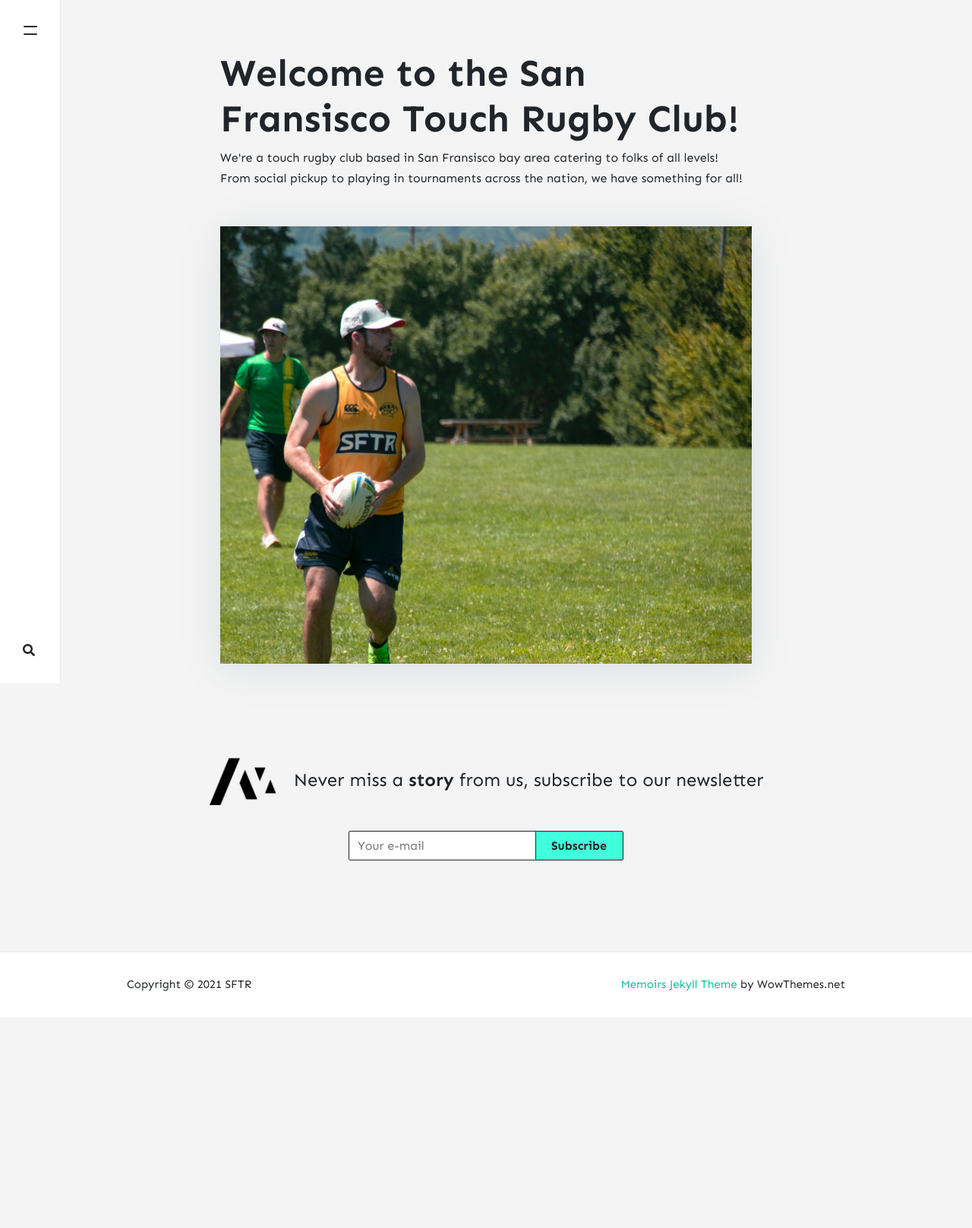
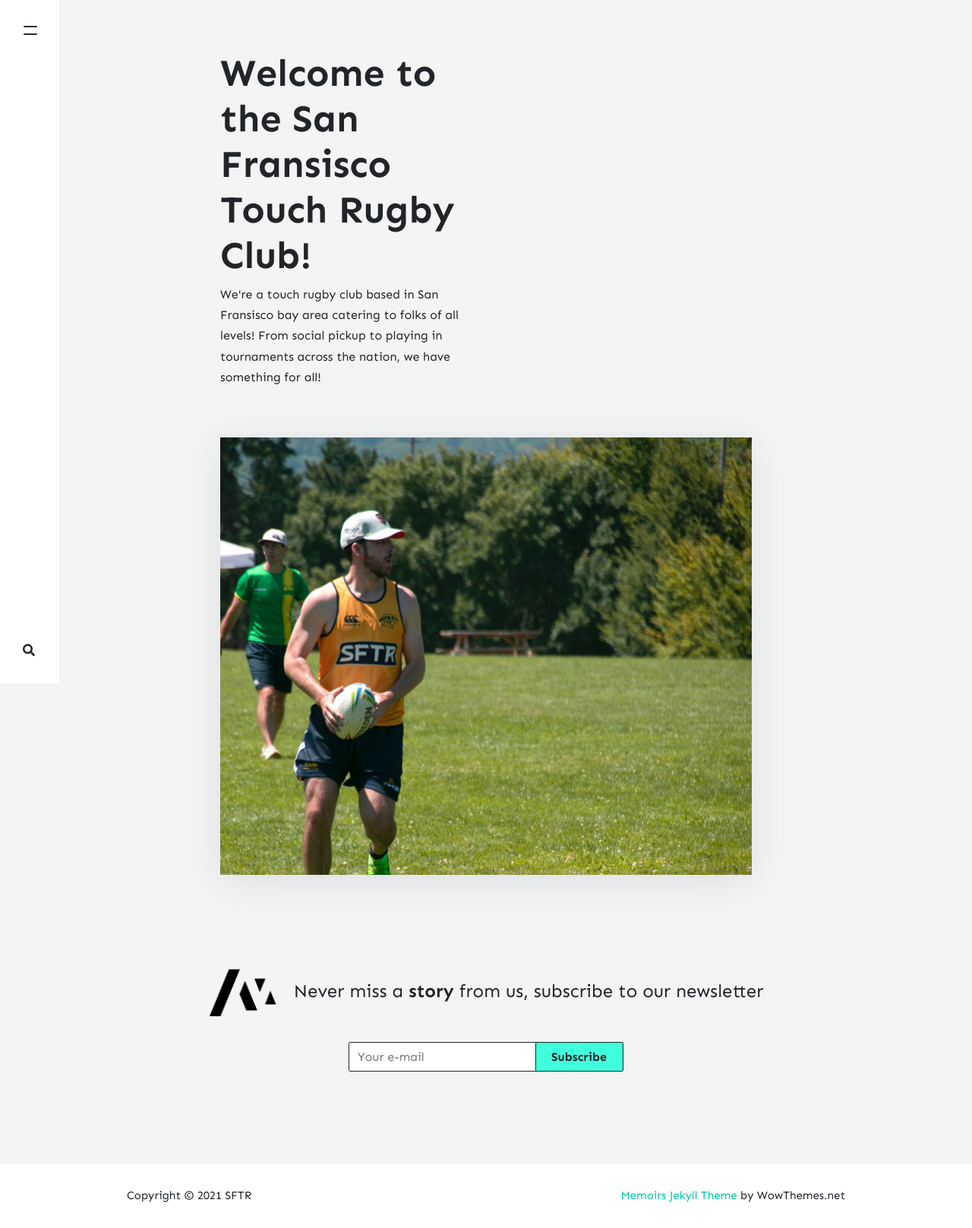
Before and after one commit to stackbit-projects/blue-triceratops-4f502, a Jekyll site: the page built from _pages/about.md, in a window 1280 px wide. Shown: the whole page at 76% size. Built offline with Jekyll 4.4.1, drawn with Linux system fonts in a browser that asks for light colours; nearby versions of some CDN libraries; comment, search, counter and statistics services are not loaded; before the commit the page ends 1340 px from its top, so only the background shows below that.

Commit message:
home.html: changed

```diff
--- a/_layouts/home.html
+++ b/_layouts/home.html
@@ -5,9 +5,11 @@ permalink: "/home.html"
 ---
 
 <div class="page-single">
-    <div class="entry-header">
-        <h1 class="posttitle">{{ page.title }}</h1>
-        <p>{{ page.description }}</p>
+    <div class="entry-header column-group">
+        <div class="column">
+            <h1 class="posttitle">{{ page.title }}</h1>
+            <p>{{ page.description }}</p>
+        </div>
     </div>
 
     <div class="entry-header">
```
